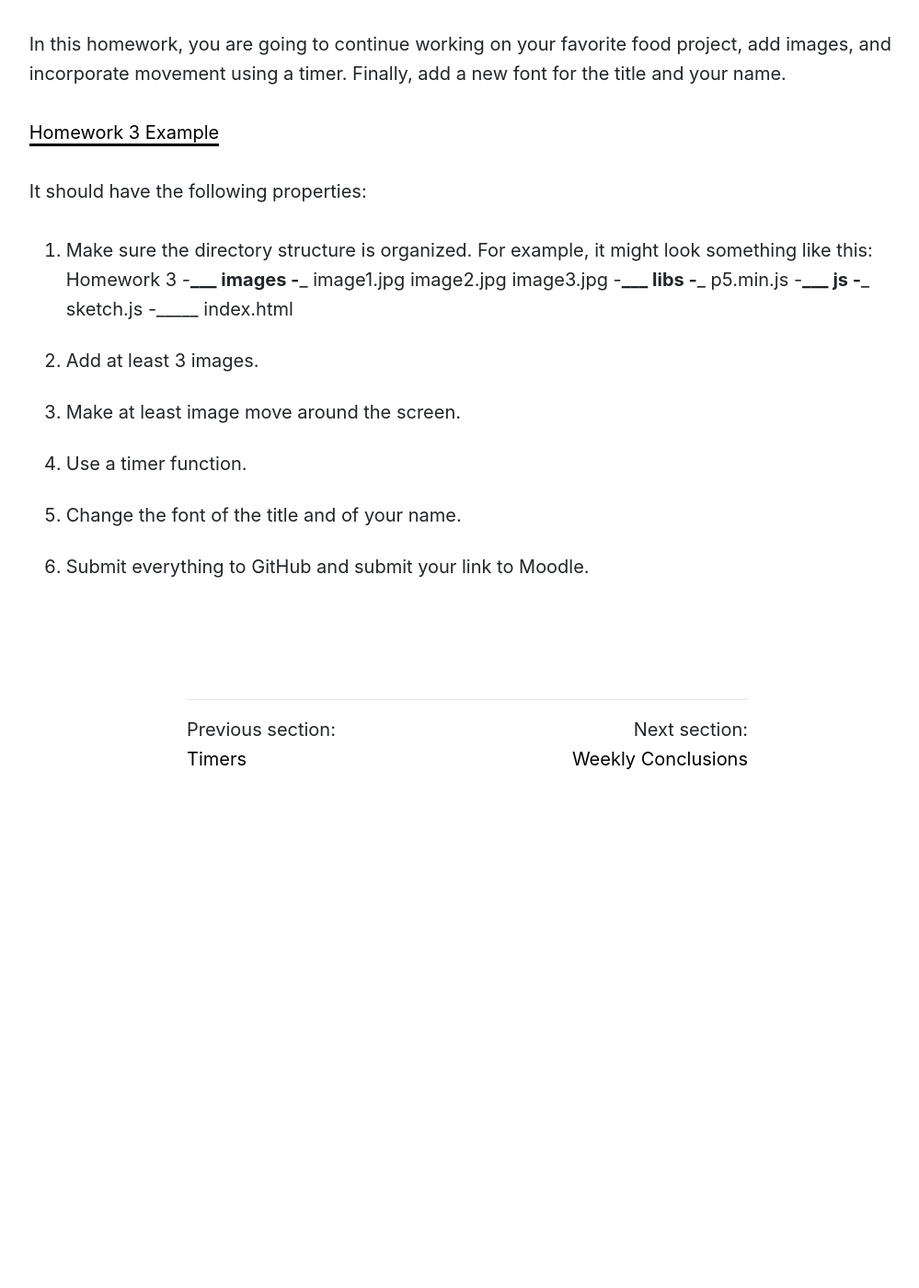
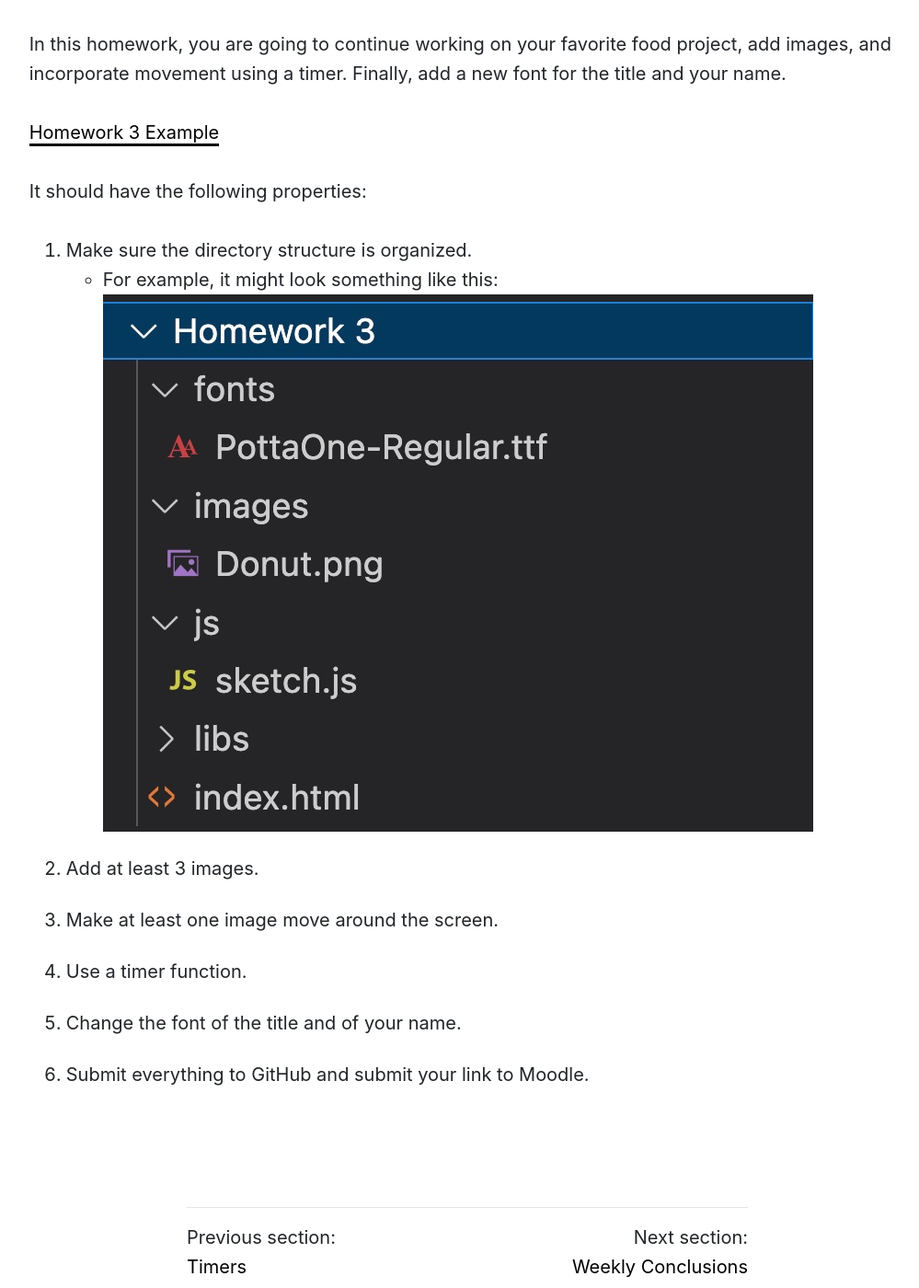
Before and after one commit to Montana-Media-Arts/220-creative-coding2-Spring2023, a Jekyll site: the page built from modules/week-3/_posts/2010-01-01-homework.md, in a window 1280 px wide and 1400 px high, scrolled down 549 px. Shown: the whole window at 92% size, without its empty margins (132-1131 px from the left). Built offline with Jekyll 4.4.1, drawn with Linux system fonts in a browser that asks for light colours; nearby versions of some CDN libraries; comment, search, counter and statistics services are not loaded; before the commit the page ends 1406 px from its top, so only the background shows below that.

Commit message:
updated homework

```diff
--- a/modules/week-3/_posts/2010-01-01-homework.md
+++ b/modules/week-3/_posts/2010-01-01-homework.md
@@ -12,26 +12,10 @@ In this homework, you are going to continue working on your favorite food projec
 
 It should have the following properties:
 1.	Make sure the directory structure is organized.
-    For example, it might look something like this:
-    Homework 3
-    -_____
-          images
-          -___
-              image1.jpg
-              image2.jpg
-              image3.jpg
-    -_____
-          libs
-          -___
-              p5.min.js
-    -_____
-          js
-          -___
-              sketch.js
-    -_____
-          index.html
+    * For example, it might look something like this:
+    ![file structure example](../imgs/FileStructure.jpg)
 2.	Add at least 3 images.
-3.	Make at least image move around the screen.
+3.	Make at least one image move around the screen.
 4.  Use a timer function.
 5.	Change the font of the title and of your name.
 6.  Submit everything to GitHub and submit your link to Moodle.
```
Also changed, not shown: modules/week-3/imgs/FileStructure.jpg (added).
